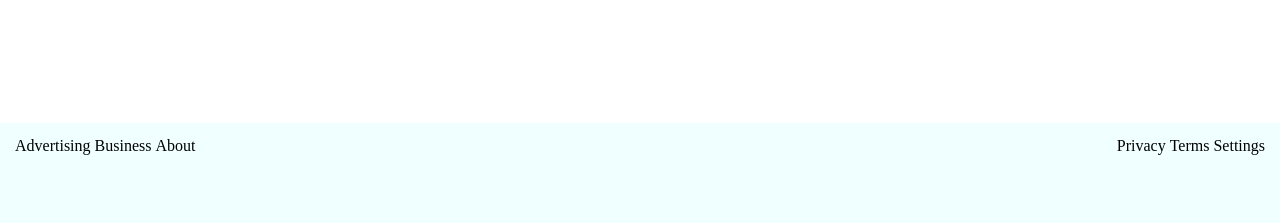
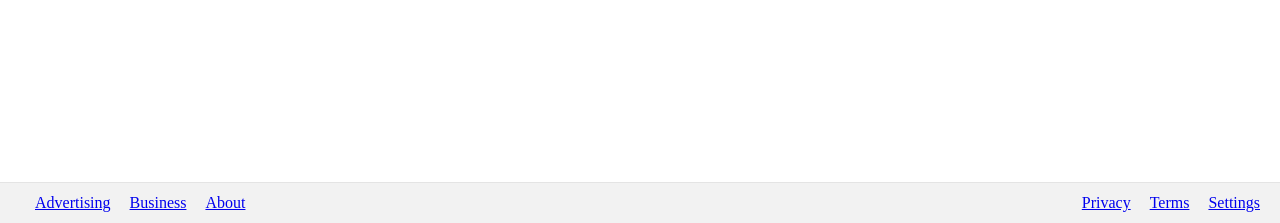
Before and after one commit to atomic/google-homepage, a plain HTML site: page index.html in a window 1280 px wide. Shown: the part 577-800 px from the top of the page. Drawn offline with Linux system fonts and the light colour scheme.

Commit message:
Decorate footer following other's example

```diff
--- a/google.css
+++ b/google.css
@@ -78,24 +78,28 @@ body form {
     outline      : none;
 }
 
-#footer {
-    background-color: azure;
-	width:100%;
-	height:100px;
+footer {
+    background: #f2f2f2;
+    border-top: 1px solid #e4e4e4;
+    line-height: 40px;
+    min-width: 100%;
+/*	width:100%;*/
+/*	height:100px;*/
 	position:absolute;
 	bottom:0;
-	left:0;
+    a {
+        margin-left: 15px;
+    }
+    ul {
+        padding: 0 0 0 20px;
+    }
+    #leftfooter {
+        float: left;
+        margin: 0;
+    }
+    #rightfooter {
+        float: right;
+        margin: 0;
+        margin-right: 20px;
+    }
 }
-
-#footer #leftfooter {
-    margin: 15px;
-    float: left;
-}
-
-#footer #rightfooter {
-    margin: 15px;
-    float: right;
-}
-
-#leftfooter ul {
-}
--- a/index.html
+++ b/index.html
@@ -28,21 +28,21 @@
 
         </div>
 
-        <div id="footer">
-                <div class="footer" id="leftfooter">
+        <footer>
+                <div id="leftfooter">
                     <ul>
-                        <li>Advertising</li>
-                        <li>Business</li>
-                        <li>About</li>
+                        <li><a class="name" href="#">Advertising</a></li>
+                        <li><a class="mail" href="#">Business</a></li>
+                        <li><a class="images" href="#">About</a></li>
                     </ul>
                 </div>
-                <div class="footer" id="rightfooter">
+                <div id="rightfooter">
                     <ul>
-                        <li>Privacy</li>
-                        <li>Terms</li>
-                        <li>Settings</li>
+                        <li><a href="#">Privacy</a></li>
+                        <li><a href="#">Terms</a></li>
+                        <li><a href="#">Settings</a></li>
                     </ul>
                 </div>
-        </div>
+        </footer>
 	</body>
 </html>
```
